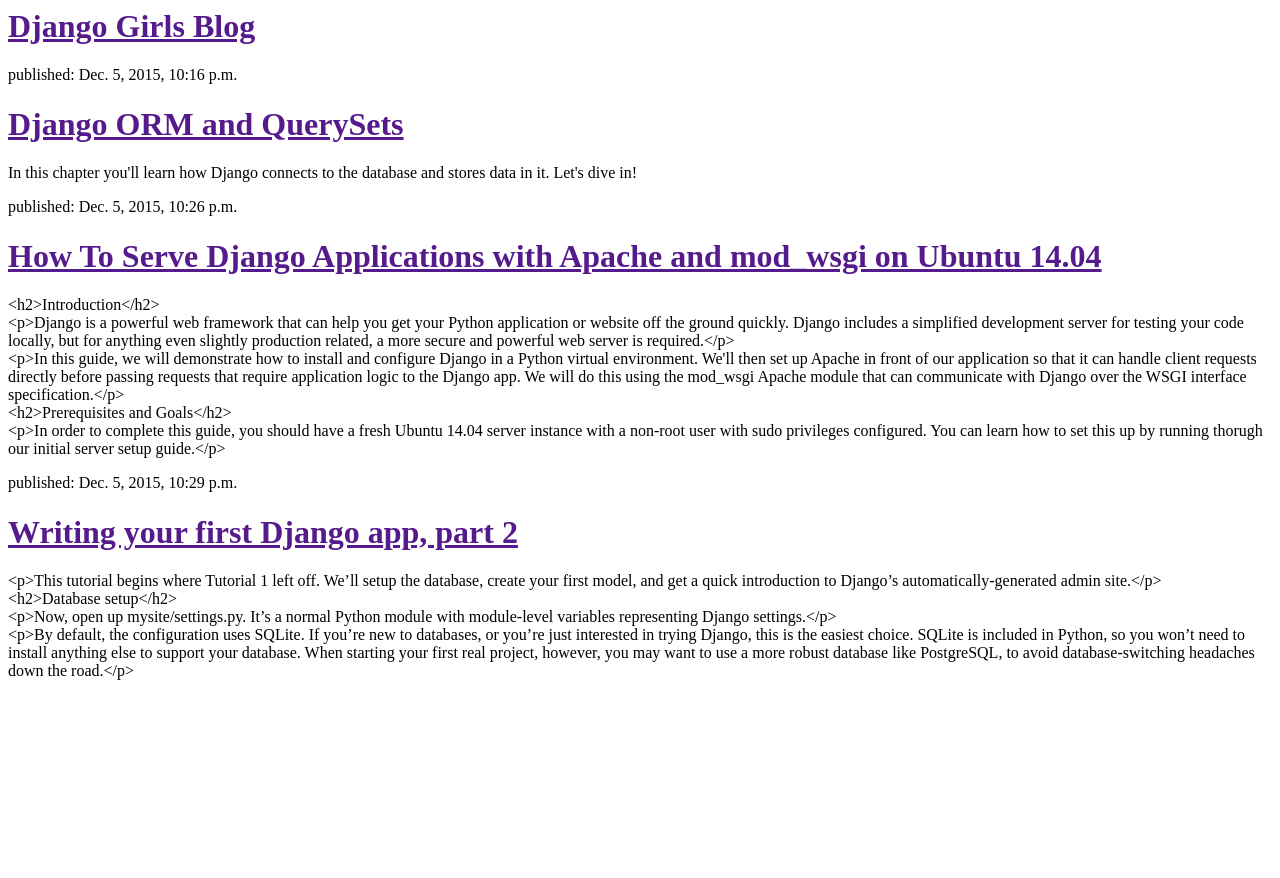
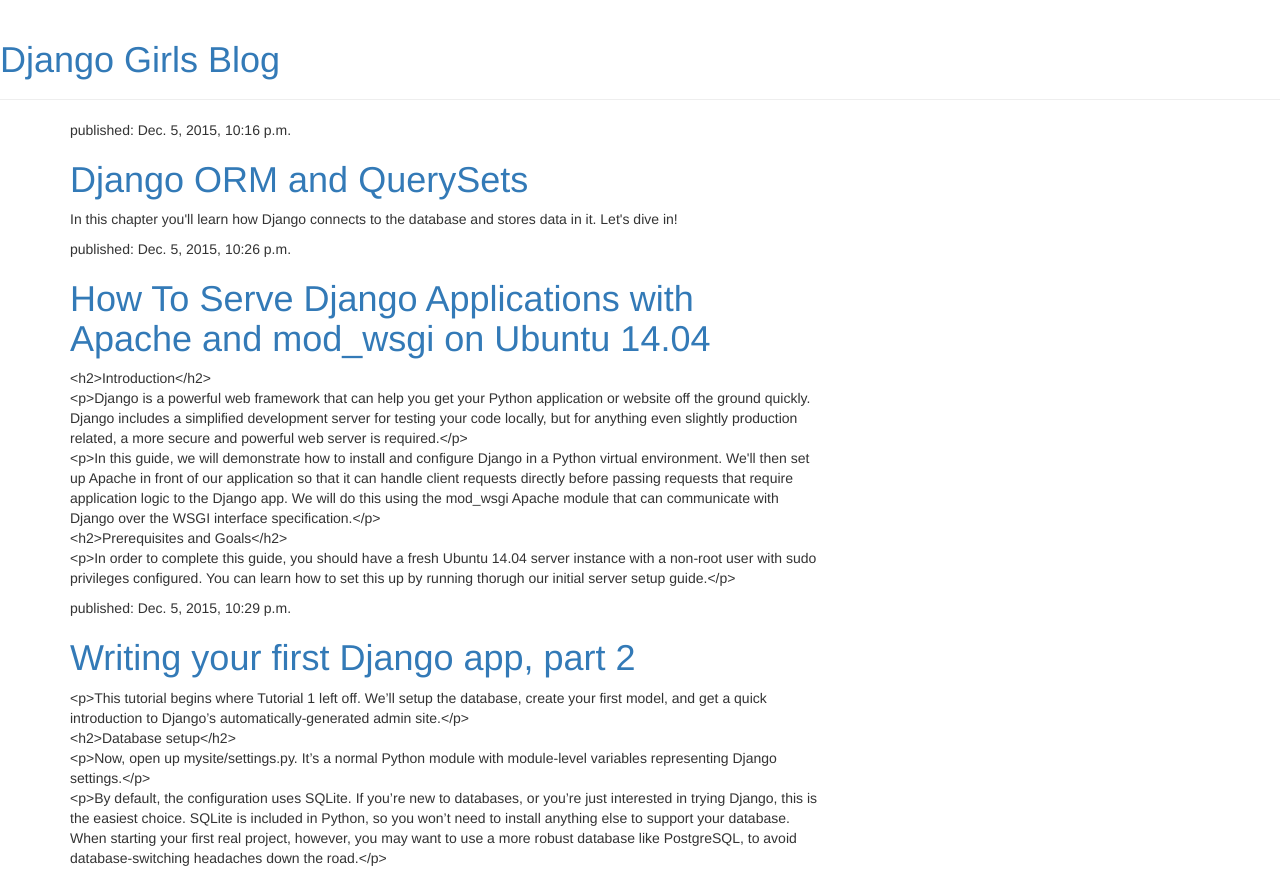
Before and after one commit to Mohammed-Taher/my-first-blog, a Django app: page / in a window 1280 px wide. Before the commit the page ends 680 px from the top, so only its background shows below. Run offline with Django 3.2, Linux system fonts and the light colour scheme; data comes from the database, SQL or seed files in the repository; some libraries are stand-ins or nearby versions.

Commit message:
Added view and template for detailed blog post as well as CSS for the site.

```diff
--- /dev/null
+++ b/blog/templates/blog/base.html
@@ -0,0 +1,23 @@
+{% load staticfiles %}
+<html>
+    <head>
+        <title>Django Girls blog</title>
+        <link rel="stylesheet" href="//maxcdn.bootstrapcdn.com/bootstrap/3.2.0/css/bootstrap.min.css">
+        <link rel="stylesheet" href="//maxcdn.bootstrapcdn.com/bootstrap/3.2.0/css/bootstrap-theme.min.css">
+        <link href='//fonts.googleapis.com/css?family=Lobster&subset=latin,latin-ext' rel='stylesheet' type='text/css'>
+        <link rel="stylesheet" href="{% static 'css/blog.css' %}">
+    </head>
+    <body>
+    <div class="page-header">
+        <h1><a href="/">Django Girls Blog</a></h1>
+    </div>
+    <div class="content container">
+        <div class="row">
+            <div class="col-md-8">
+            {% block content %}
+            {% endblock %}
+            </div>
+        </div>
+    </div>
+</body>
+</html>
--- a/blog/templates/blog/post_list.html
+++ b/blog/templates/blog/post_list.html
@@ -1,17 +1,12 @@
-<html>
-    <head>
-        <title>Django Girls blog</title>
-    </head>
-    <body>
-        <div>
-            <h1><a href="">Django Girls Blog</a></h1>
-    {%for post in posts%}
-        </div>
-        <p>published: {{post.published_date}}</p>
-        <h1><a href="">{{post.title}} </a></h1>
-        {{post.text|linebreaks}}
-      </div>
-
-    {% endfor %}
-    </body>
-</html>
+{%extends 'blog/base.html'%}
+          {%block content %}
+                {% for post in posts %}
+                    <div class="post">
+                        <div class="date">
+                            <p>published: {{ post.published_date }}</p>
+                        </div>
+                        <h1><a href="{% url 'post_detail' pk=post.pk %}">{{ post.title }}</a></h1>
+                        <p>{{ post.text|linebreaks }}</p>
+                    </div>
+                {% endfor %}
+            {%endblock%}
--- a/blog/urls.py
+++ b/blog/urls.py
@@ -3,5 +3,5 @@ from . import views
 
 urlpatterns = [
     url(r'^$', views.post_list, name='post_list'),
-
+    url(r'^post/(?P<pk>[0-9]+)/$', views.post_detail, name='post_detail'),
 ]
--- a/blog/views.py
+++ b/blog/views.py
@@ -1,7 +1,11 @@
 from django.shortcuts import render
 from django.utils import timezone
 from .models import Post
+from django.shortcuts import render, get_object_or_404
 
 def post_list(request):
     posts = Post.objects.filter(published_date__lte=timezone.now()).order_by('published_date')
     return render(request, 'blog/post_list.html', {'posts':posts})
+def post_detail(request, pk):
+    post = get_object_or_404(Post, pk=pk)
+    return render(request, 'blog/post_detail.html', {'post':post})
```
Also changed, not shown: blog/templates/blog/post_detail.html (added, +13 -0 lines).
